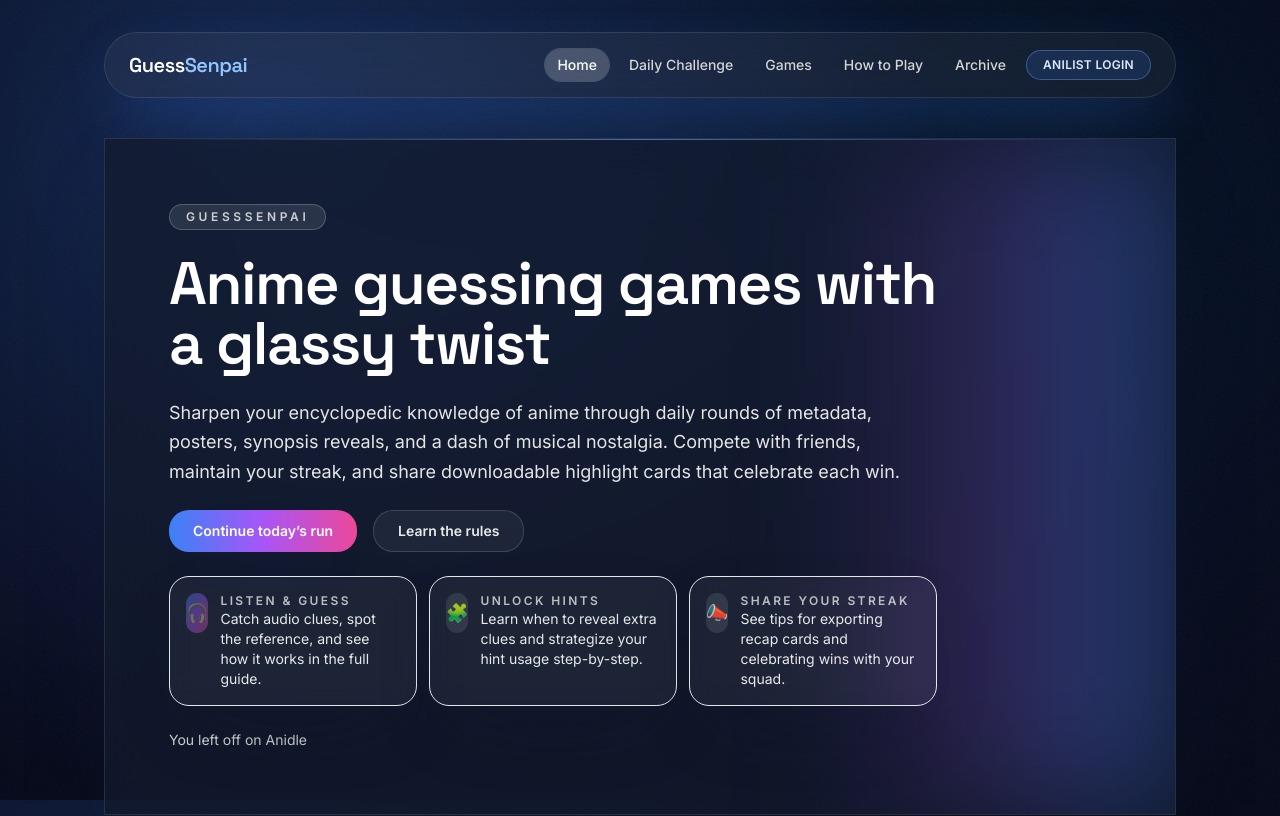
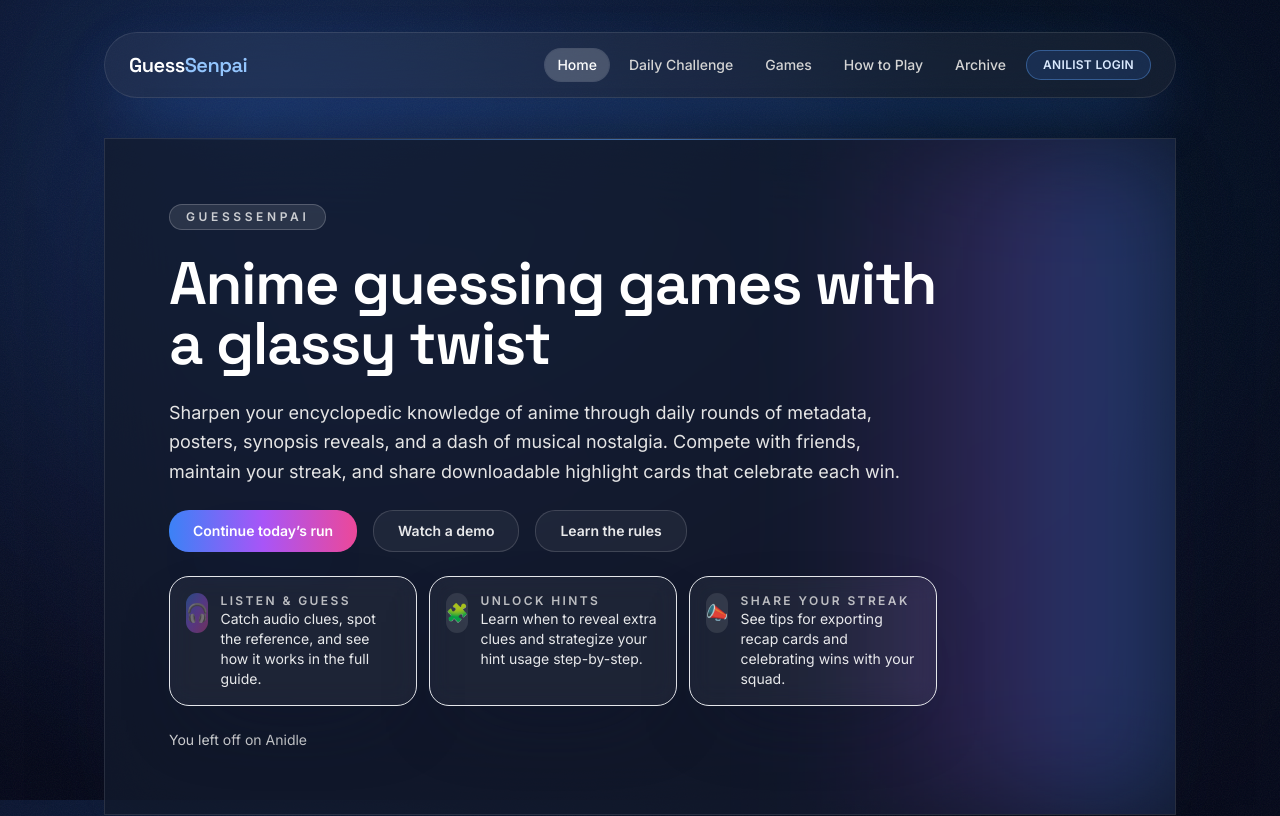
Before and after one commit to AndruQuiroga/Guess-Senpai, a Next.js app in the folder apps/web/: page / in a window 1280 px wide. Shown: the top 816 px of the page. Built offline with nearby package versions, Linux system fonts and the light colour scheme; no server answers.

Commit message:
Add hero demo button and clarify preview messaging

```diff
--- a/apps/web/src/app/page.tsx
+++ b/apps/web/src/app/page.tsx
@@ -34,6 +34,10 @@ export default function HomePage() {
 
     return { playableGames: playable, upcomingGames: upcoming };
   }, [games]);
+  const firstPlayableGame = useMemo(
+    () => playableGames.find((game) => game.playable) ?? null,
+    [playableGames],
+  );
   const {
     error: availabilityError,
     refresh: refreshAvailability,
@@ -186,6 +190,18 @@ export default function HomePage() {
                   ? "Continue today’s run"
                   : "Play today's puzzles"}
               </Link>
+              <button
+                type="button"
+                onClick={() => {
+                  if (firstPlayableGame) {
+                    handleOpenPreview(firstPlayableGame);
+                  }
+                }}
+                disabled={!firstPlayableGame}
+                className="inline-flex items-center justify-center rounded-2xl border border-white/15 bg-white/5 px-6 py-2.5 text-sm font-semibold text-white/90 shadow-ambient transition hover:border-brand-400/40 hover:text-white disabled:cursor-not-allowed disabled:opacity-60 focus-visible:outline focus-visible:outline-2 focus-visible:outline-offset-2 focus-visible:outline-white/80"
+              >
+                Watch a demo
+              </button>
               <Link
                 href="/how-to-play"
                 className="inline-flex items-center justify-center rounded-2xl border border-white/15 bg-white/5 px-6 py-2.5 text-sm font-semibold text-white/90 shadow-ambient transition hover:border-brand-400/40 hover:text-white focus-visible:outline focus-visible:outline-2 focus-visible:outline-offset-2 focus-visible:outline-white/80"
--- a/apps/web/src/components/GamePreviewModal.tsx
+++ b/apps/web/src/components/GamePreviewModal.tsx
@@ -115,6 +115,7 @@ export function GamePreviewModal({ open, game, onClose, progress }: GamePreviewM
     }
     return { label: "Start playing", href, disabled: false };
   }, [progress, runtimeGame, showAvailabilityError]);
+  const showDemoNotice = runtimeGame?.playable && !progress && !showAvailabilityError;
 
   if (!mounted || !open || !runtimeGame) {
     return null;
@@ -223,6 +224,11 @@ export function GamePreviewModal({ open, game, onClose, progress }: GamePreviewM
                   We&apos;re polishing assets and gameplay details—thanks for your patience!
                 </span>
               ) : null}
+              {showDemoNotice ? (
+                <span className="text-sm text-neutral-300">
+                  This preview is a read-only demo. Start a round to track your guesses.
+                </span>
+              ) : null}
             </div>
           </div>
 
```
